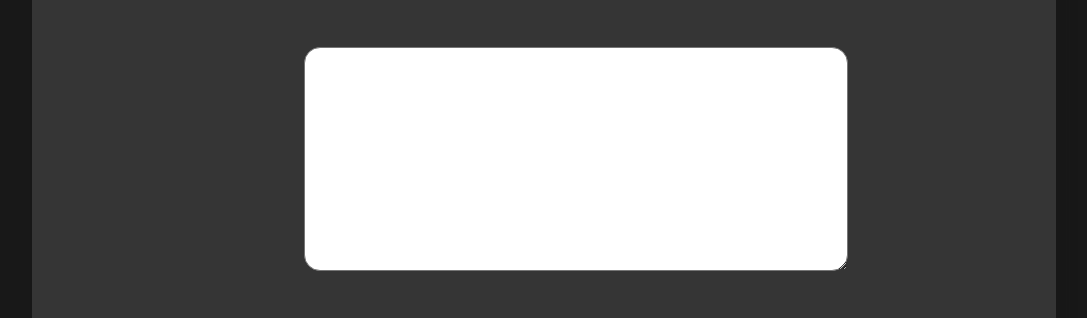
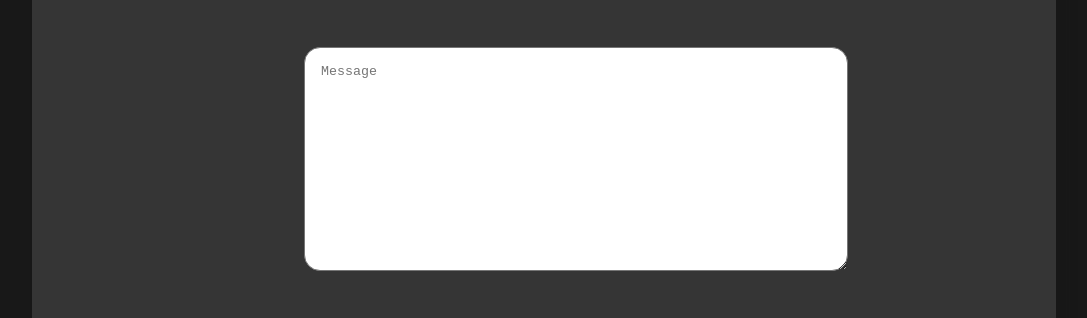
Before and after one commit to iiitv/iiitvcc, a Next.js app: page /Contact_page in a window 1280 px wide. Shown: the part 565-883 px from the top of the page, without its empty margins (96-1183 px from the left). Built offline with nearby package versions, Linux system fonts and the light colour scheme.

Commit message:
added placeholder

```diff
--- a/components/Contact_us.js
+++ b/components/Contact_us.js
@@ -156,6 +156,7 @@ const Contact_us = () => {
             />
 
             <textarea
+            placeholder="Message"
             className="textarea"
               name="message"
               cols="40"
```
